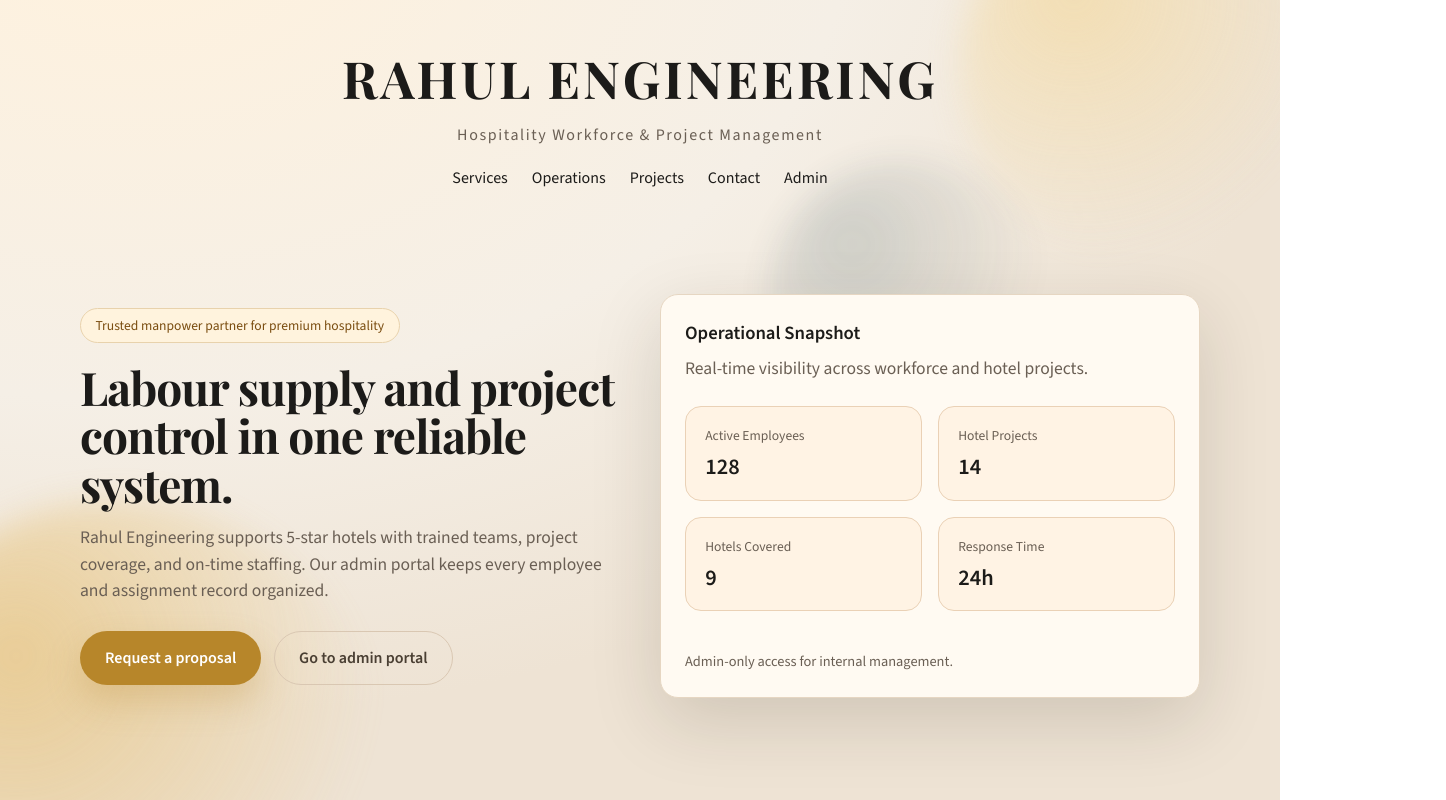
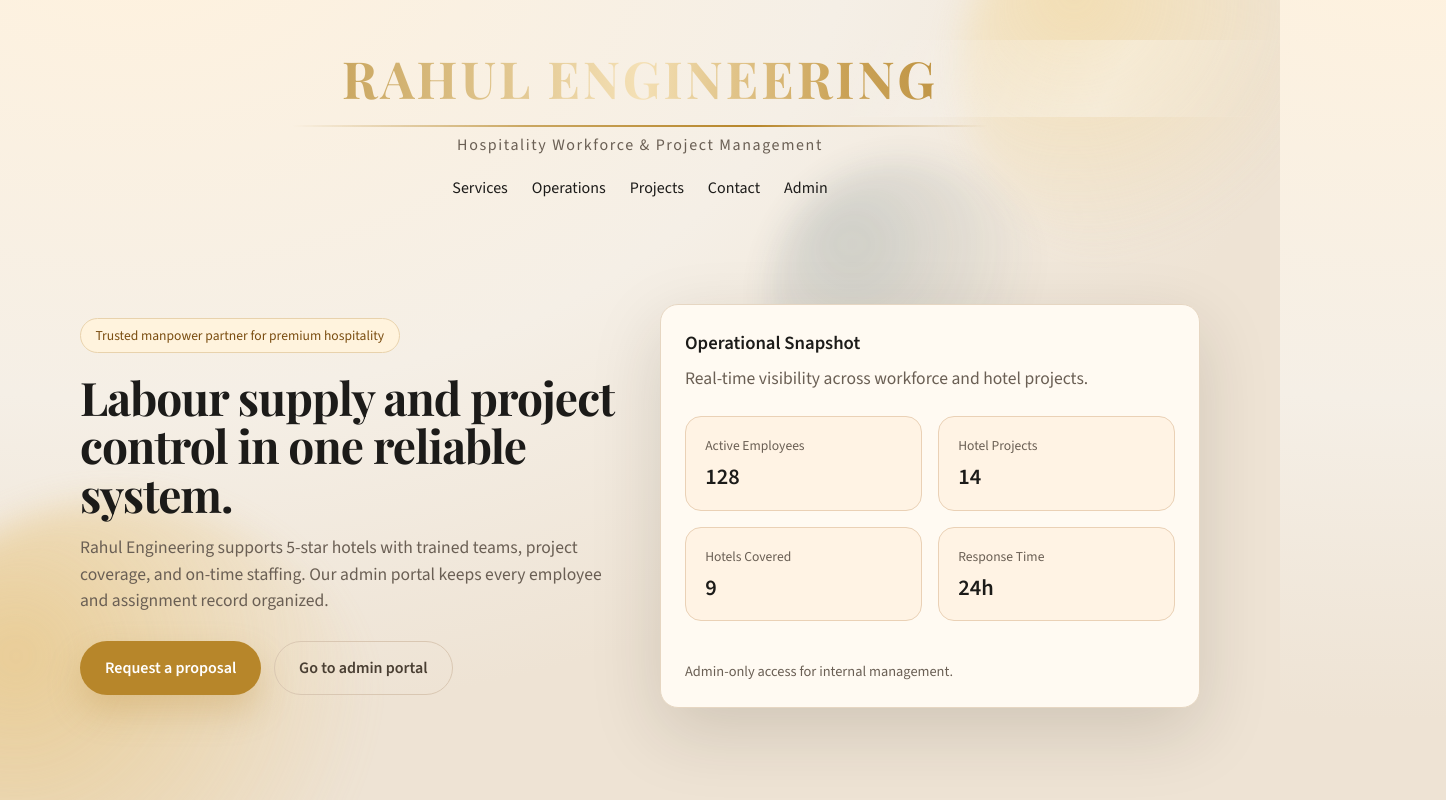
Before and after one commit to rahullpandey/rahul-engineering, a Next.js app: page / in a window 1280 px wide. Shown: the top 800 px of the page, 1446 px wide, since content can reach past the window. Built offline with nearby package versions, Linux system fonts and the light colour scheme; no server answers; the database is empty.

Commit message:
Add premium logo animations

```diff
--- a/app/globals.css
+++ b/app/globals.css
@@ -220,6 +220,80 @@ textarea {
   margin: 3rem 0 1.25rem;
 }
 
+.logo-shimmer {
+  position: relative;
+  display: inline-block;
+  background: linear-gradient(90deg, #caa761, #f4e0b5, #b7862a);
+  -webkit-background-clip: text;
+  background-clip: text;
+  color: transparent;
+  animation: logo-float 6s ease-in-out infinite;
+}
+
+.logo-shimmer::after {
+  content: "";
+  position: absolute;
+  inset: 0;
+  background: linear-gradient(
+    120deg,
+    transparent 0%,
+    rgba(255, 255, 255, 0.6) 45%,
+    transparent 70%
+  );
+  transform: translateX(-120%);
+  animation: logo-shimmer 4.5s ease-in-out infinite;
+  mix-blend-mode: screen;
+  pointer-events: none;
+}
+
+.logo-underline {
+  display: block;
+  height: 2px;
+  margin: 0.5rem auto 0;
+  width: 0;
+  background: linear-gradient(90deg, transparent, #caa761, #b7862a, transparent);
+  animation: underline-reveal 1.4s ease forwards;
+}
+
+@keyframes logo-shimmer {
+  0% {
+    transform: translateX(-120%);
+    opacity: 0;
+  }
+  20% {
+    opacity: 1;
+  }
+  40% {
+    transform: translateX(120%);
+    opacity: 0;
+  }
+  100% {
+    transform: translateX(120%);
+    opacity: 0;
+  }
+}
+
+@keyframes logo-float {
+  0%,
+  100% {
+    transform: translateY(0);
+  }
+  50% {
+    transform: translateY(-4px);
+  }
+}
+
+@keyframes underline-reveal {
+  0% {
+    width: 0;
+    opacity: 0;
+  }
+  100% {
+    width: 62%;
+    opacity: 1;
+  }
+}
+
 .nav {
   display: flex;
   align-items: center;
--- a/app/page.js
+++ b/app/page.js
@@ -26,6 +26,7 @@ export default async function HomePage({ searchParams }) {
       <header className="container" style={{ paddingTop: "2.5rem", paddingBottom: "1.5rem" }}>
         <div style={{ textAlign: "center" }}>
           <div
+            className="logo-shimmer"
             style={{
               fontWeight: 700,
               fontSize: "3.2rem",
@@ -36,6 +37,7 @@ export default async function HomePage({ searchParams }) {
           >
             Rahul Engineering
           </div>
+          <span className="logo-underline" />
           <div style={{ color: "var(--muted)", marginTop: "0.4rem", letterSpacing: "0.1em" }}>
             Hospitality Workforce & Project Management
           </div>
```
